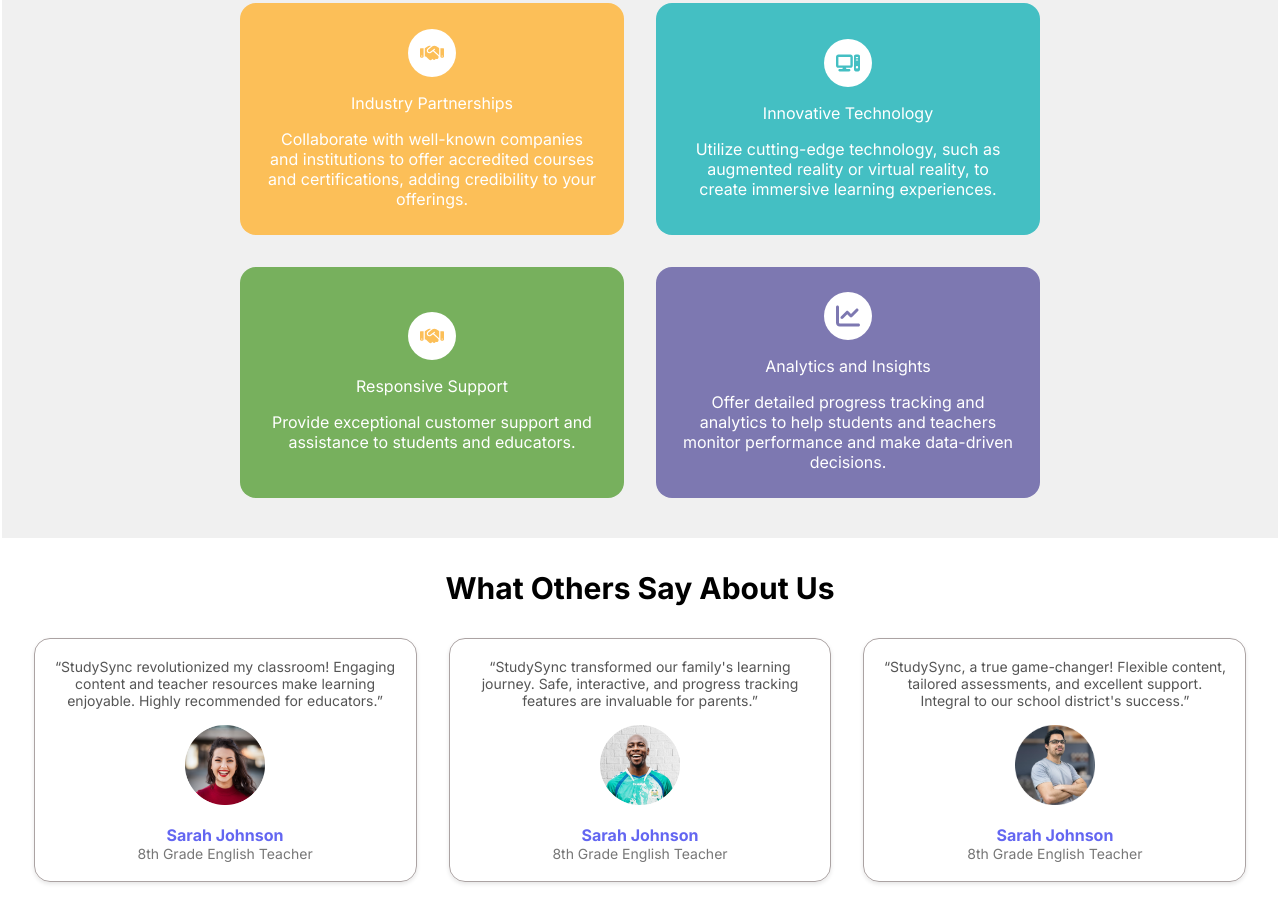
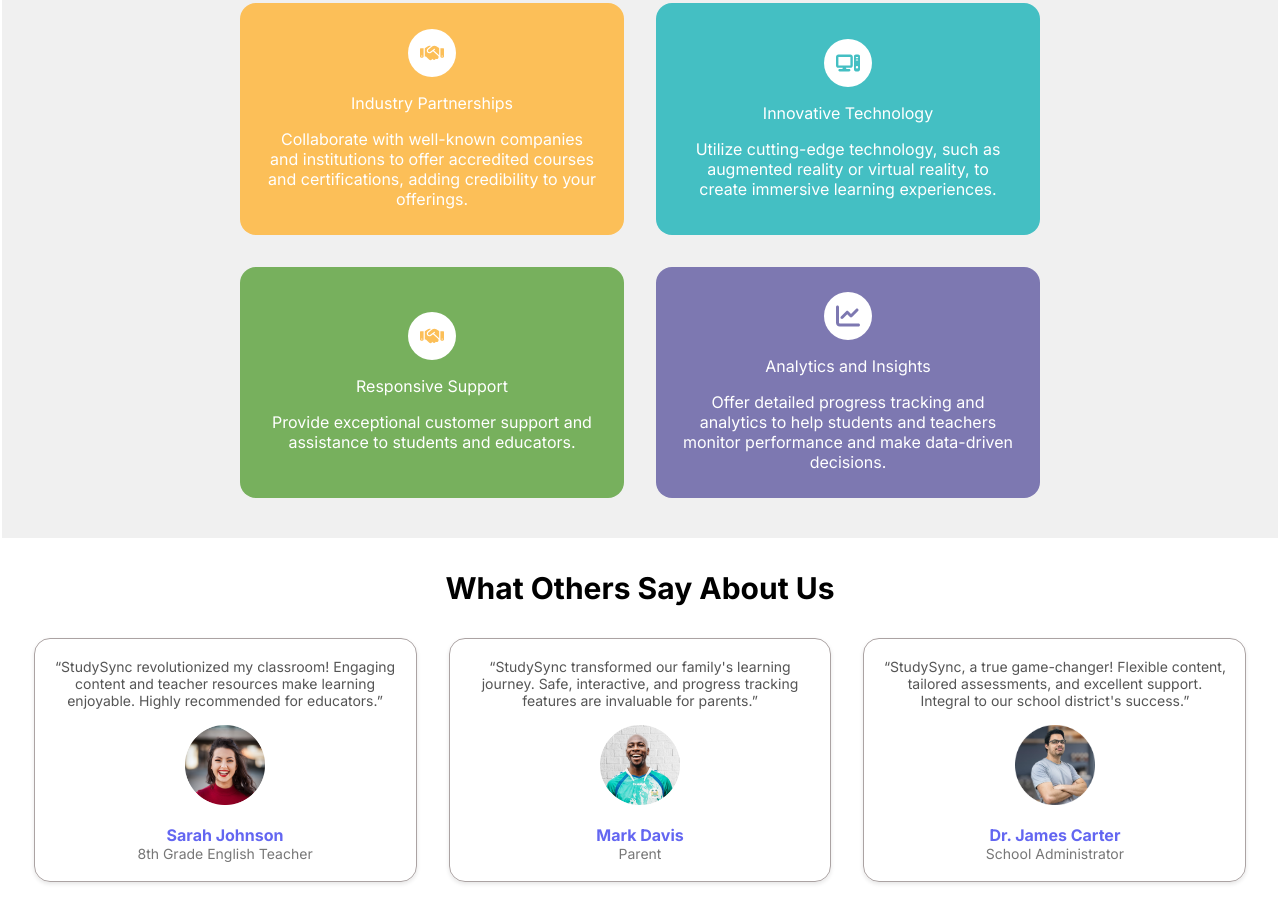
Before and after one commit to 2006041Saurabh/studysync, a plain HTML site: page index.html in a window 1280 px wide. Shown: the part 1433-2347 px from the top of the page. Drawn offline with Linux system fonts and the light colour scheme.

Commit message:
testimonial updated

```diff
--- a/index.html
+++ b/index.html
@@ -218,10 +218,10 @@
                         </div>
                         <div class="testimonial-details">
                             <h3 class="testimonial-name">
-                                Sarah Johnson
+                                Mark Davis
                             </h3>
                             <p class="testimonial-desc">
-                                8th Grade English Teacher
+                                Parent
                             </p>
                         </div>
                     </div>
@@ -235,10 +235,10 @@
                         </div>
                         <div class="testimonial-details">
                             <h3 class="testimonial-name">
-                                Sarah Johnson
+                                Dr. James Carter
                             </h3>
                             <p class="testimonial-desc">
-                                8th Grade English Teacher
+                                School Administrator
                             </p>
                         </div>
                     </div>
```
